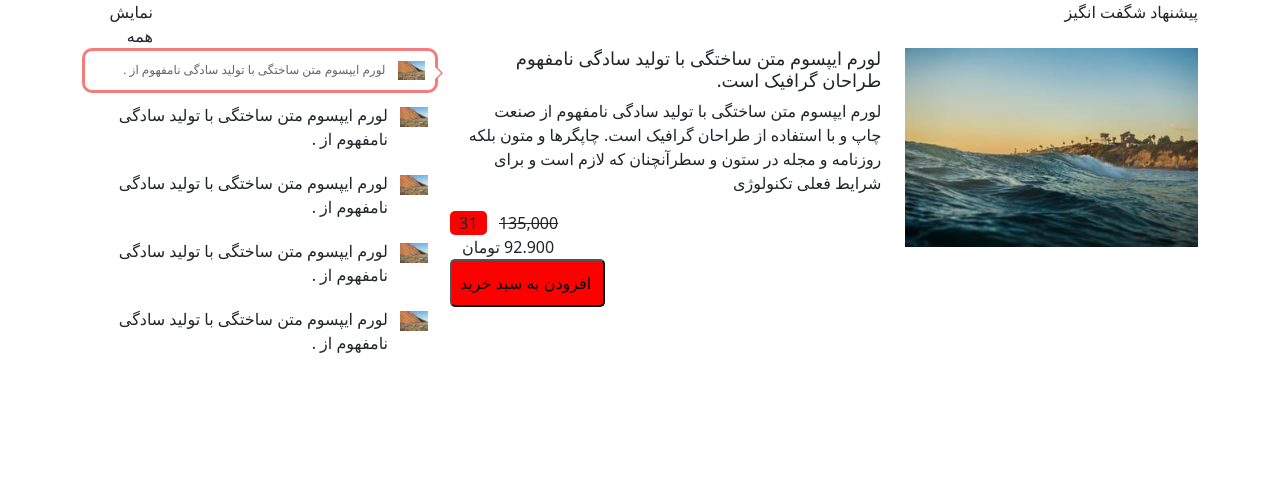
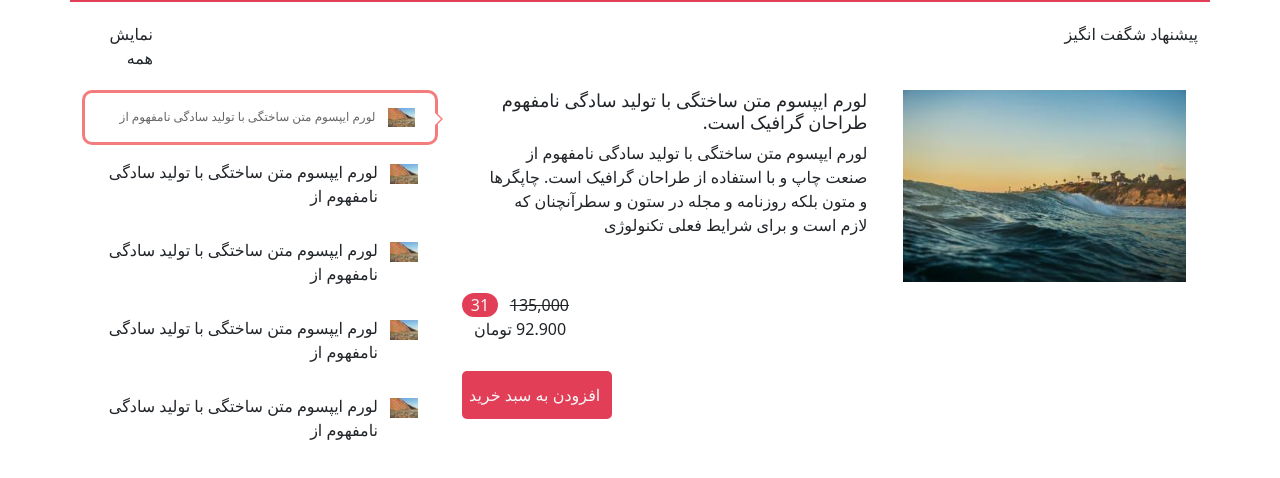
Before and after one commit to somaye-beiranvand/grid-practice, a plain HTML site: page index.html in a window 1280 px wide. Drawn offline with Linux system fonts and the light colour scheme.

Commit message:
first version

```diff
--- a/css/style.css
+++ b/css/style.css
@@ -1,8 +1,18 @@
-.container-lg{
-    border: 1px solid black;
+.container .row:first-child{
+    padding: 20px 0;
 }
-.row div{
-    /* border: 1px solid black; */
+.container{
+    border-top: 2px solid #E23E57;
+}
+#right-col .row:last-child{
+    margin-top: 10px;
+}
+#right-col .row:first-child{
+    padding: 0;
+    margin: 0;
+}
+#description{
+    margin-bottom: 40px !important;
 }
 img{
     width: 100%;
@@ -11,10 +21,11 @@ img{
     font-size: 18px;
 }
 #off-percentage{
-    background-color: red;
-    border-radius: 5px;
+    background-color: #E23E57;
+    border-radius: 14px;
     width: 100%;
     display: inline-block;
+    color: #F6F6F6;
 }
 
 #price div:nth-child(2){
@@ -27,18 +38,21 @@ img{
     float: left;
 }
 #enter-price input{
-    background-color: red;
+    background-color: #E23E57;
     width: 35%;
     margin-right: auto;
-    padding-top: 10px;
-    padding-bottom: 10px;
+    padding-top: 12px;
+    padding-bottom: 12px;
     border-radius: 5px;
+    border: 0px;
+    color: #F6F6F6;
+    margin-top: 20px;
 }
-#right-col .col-1{
+#left-col .col-1{
     padding: 0;
 }
-#right-col .row{
-    padding: 10px 10px;
+#left-col .row{
+    padding: 15px 20px 15px 0px;
     margin: 0;
 }
 .speech-bubble {
--- a/index.html
+++ b/index.html
@@ -19,7 +19,7 @@
             </div>
        </div>
        <div class="row" id="bottom-row">
-            <div class="col-8" id="left-col">
+            <div class="col-8" id="right-col">
                 <div class="row">
                     <div class="col-5" id="img">
                         <img src="image/1.jpg" alt="">
@@ -56,13 +56,13 @@
                     </div>
                 </div>
             </div>
-            <div class="col-4" id="right-col">
+            <div class="col-4" id="left-col">
                 <div class="row speech-bubble">
                     <div class="col-1">
                         <img src="image/2.jpg" alt="">
                     </div>
                     <div class="col-11">
-                        لورم ایپسوم متن ساختگی با تولید سادگی نامفهوم از .
+                        لورم ایپسوم متن ساختگی با تولید سادگی نامفهوم از
                     </div>
                 </div>
                 <div class="row">
@@ -70,7 +70,7 @@
                         <img src="image/2.jpg" alt="">
                     </div>
                     <div class="col-11">
-                        لورم ایپسوم متن ساختگی با تولید سادگی نامفهوم از .
+                        لورم ایپسوم متن ساختگی با تولید سادگی نامفهوم از
                     </div>
                 </div>
                 <div class="row">
@@ -78,7 +78,7 @@
                         <img src="image/2.jpg" alt="">
                     </div>
                     <div class="col-11">
-                        لورم ایپسوم متن ساختگی با تولید سادگی نامفهوم از .
+                        لورم ایپسوم متن ساختگی با تولید سادگی نامفهوم از
                     </div>
                 </div>
                 <div class="row">
@@ -86,7 +86,7 @@
                         <img src="image/2.jpg" alt="">
                     </div>
                     <div class="col-11">
-                        لورم ایپسوم متن ساختگی با تولید سادگی نامفهوم از .
+                        لورم ایپسوم متن ساختگی با تولید سادگی نامفهوم از
                     </div>
                 </div>
                 <div class="row">
@@ -94,7 +94,7 @@
                         <img src="image/2.jpg" alt="">
                     </div>
                     <div class="col-11">
-                        لورم ایپسوم متن ساختگی با تولید سادگی نامفهوم از .
+                        لورم ایپسوم متن ساختگی با تولید سادگی نامفهوم از
                     </div>
                 </div>
             </div>
```
